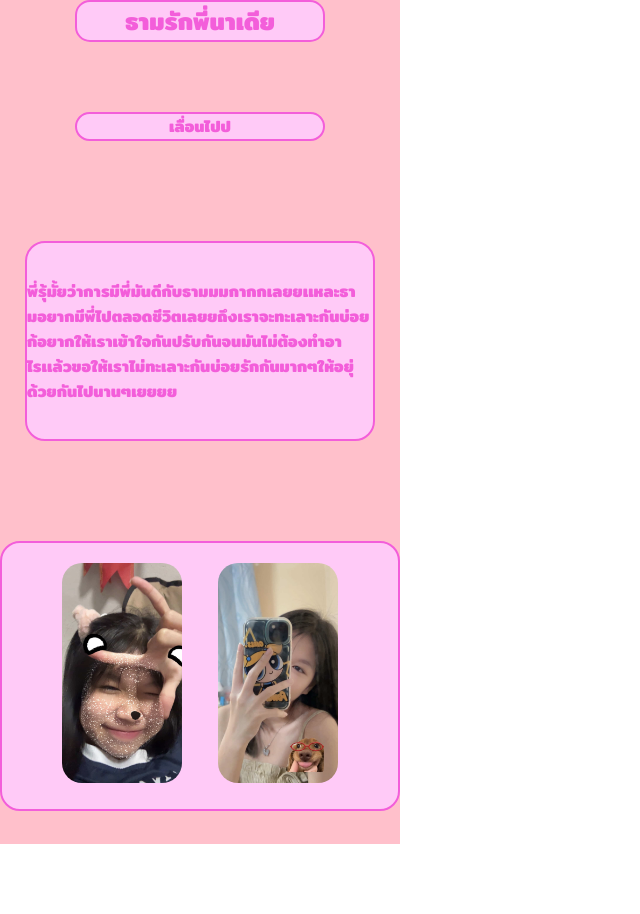
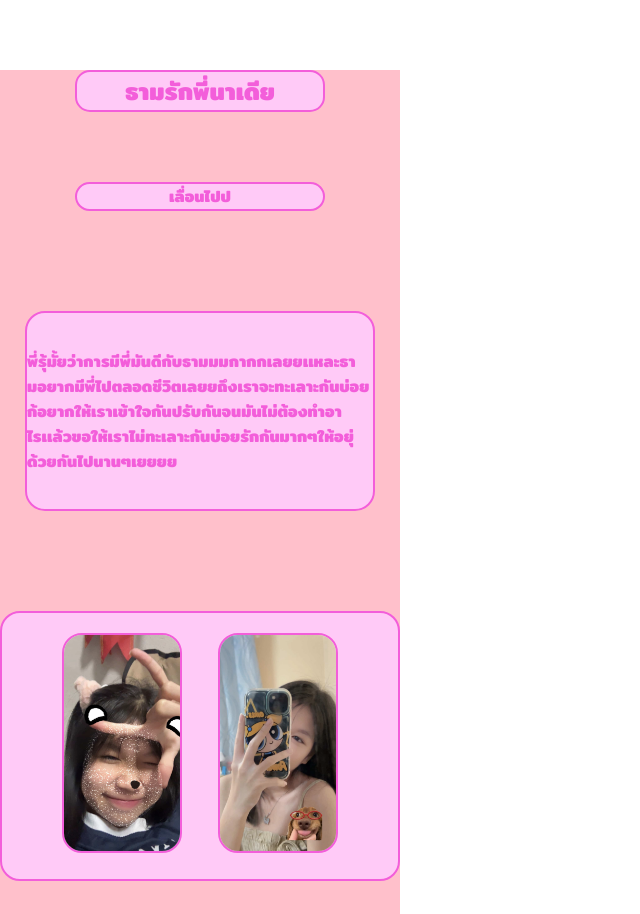
Before and after one commit to Tamzx-alt/into, a plain HTML site: page index.html in a window 1280 px wide. Shown: the whole page, without its empty margins (0-640 px from the left). Before the commit the page ends 844 px from the top, so only its background shows below. Drawn offline with Linux system fonts and the light colour scheme.

Commit message:
Add files via upload

```diff
--- a/style.css
+++ b/style.css
@@ -23,6 +23,7 @@ body {
     width: 250px;
     align-content: center;
     border: solid 2.5px #f35eda;
+    margin: 70px;
 }
 
 .eattime {
@@ -58,6 +59,7 @@ body {
     align-content: center;
     text-align: center;
     transition :2s;
+    margin: 70px;
 }
 
 
@@ -68,4 +70,5 @@ img {
     width: 120px;
     height: 220px;
     border-radius: 20px;
+    border: solid 2.5px #f35eda;
 }
```
